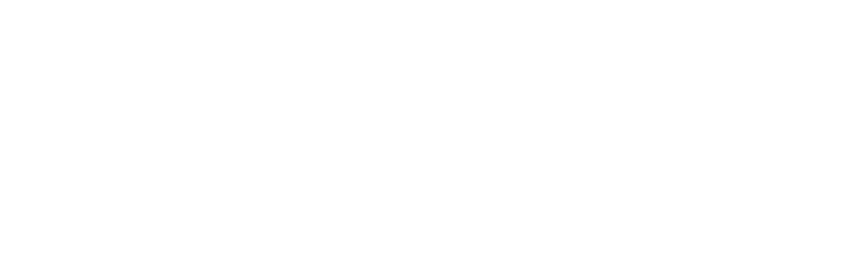
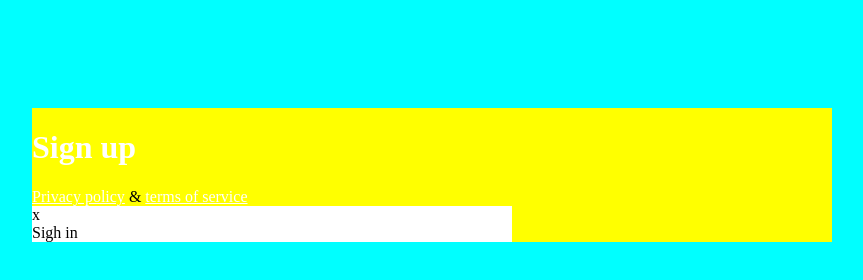
Before and after one commit to Sarunaskaz/5-sign-up, a plain HTML site: page index.html in a window 1280 px wide. Shown: the whole page, without its empty margins (208-1071 px from the left). Drawn offline with Linux system fonts and the light colour scheme.

Commit message:
css styling

```diff
--- /dev/null
+++ b/css/main.css
@@ -0,0 +1,55 @@
+
+    body{
+
+        background-color: aqua;
+
+    }
+    .container {
+
+        display: inline-block;
+        width: 800px;
+        margin-top: 100px;
+        margin-left: calc((100% - 800px) / 2);
+        background-color: yellow;
+
+
+    }
+
+    .left-column {
+        width: 40%;
+        float: left;
+        background-color: #5c37a8;
+
+    }
+
+    .main-title{
+        display: inline-block;
+        width: 100%;
+        color: #fff;
+
+
+    }
+
+    .botttom-links{
+        display: inline-block;
+        width: 100%;
+        color: #fff;
+
+
+    }
+
+    .link{
+        color: #fff;
+
+    }
+
+    .simbol{
+
+    }
+
+    .right-column{
+
+        width: 60%;
+        float: left;
+        background-color: #fff;
+    }
--- a/index.html
+++ b/index.html
@@ -5,8 +5,33 @@
     <meta http-equiv="X-UA-Compatible" content="IE=edge">
     <meta name="viewport" content="width=device-width, initial-scale=1.0">
     <title>Document</title>
+    <link rel="stylesheet" href="./css/main.css">
 </head>
 <body>
+    <main class="container">
+        <div class="left-column">
+        </div>
+        <h1 class="main-title">Sign up</h1>
 
-</body>
+     <div class="bottom-links">
+
+        <a class="link" href="#">Privacy policy</a>
+        <span class="simbol">&</span>
+        <a class="link" href="#">terms of service</a>
+
+         </div>
+
+    <div class="right-column">
+
+        <div class="close"> x </div>
+
+            <form>Sigh in
+
+        </form>
+
+        </div>
+
+    </main>
+
+    </body>
 </html>
```
